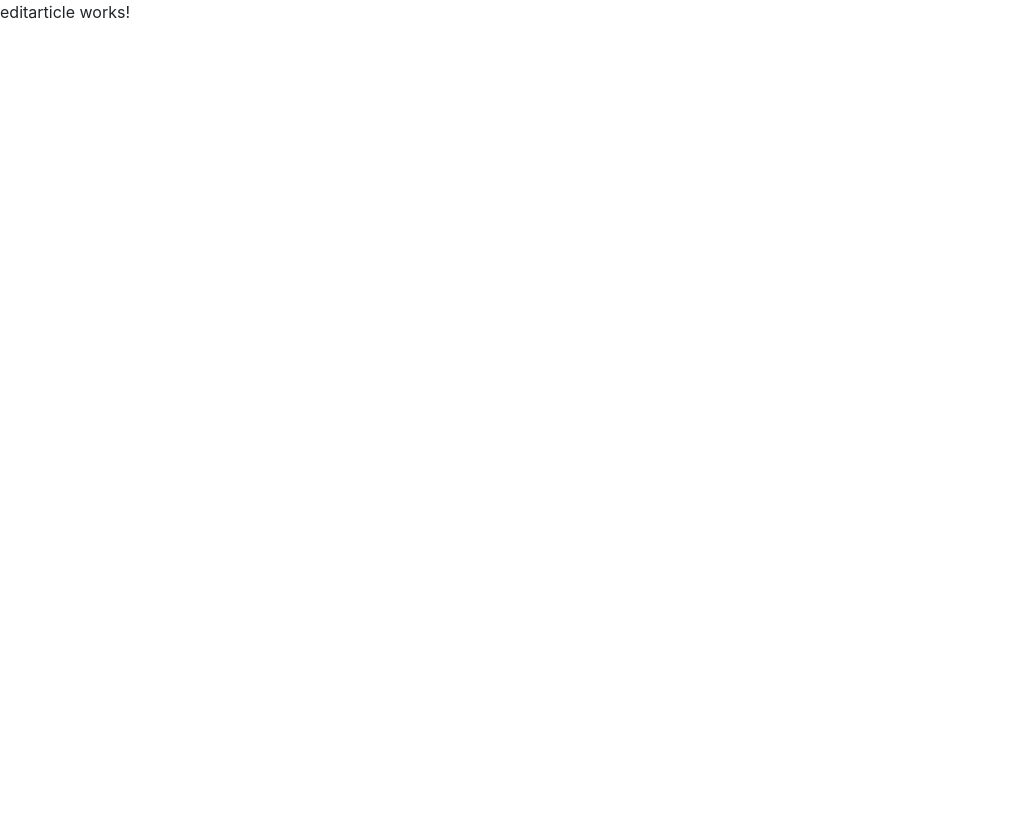
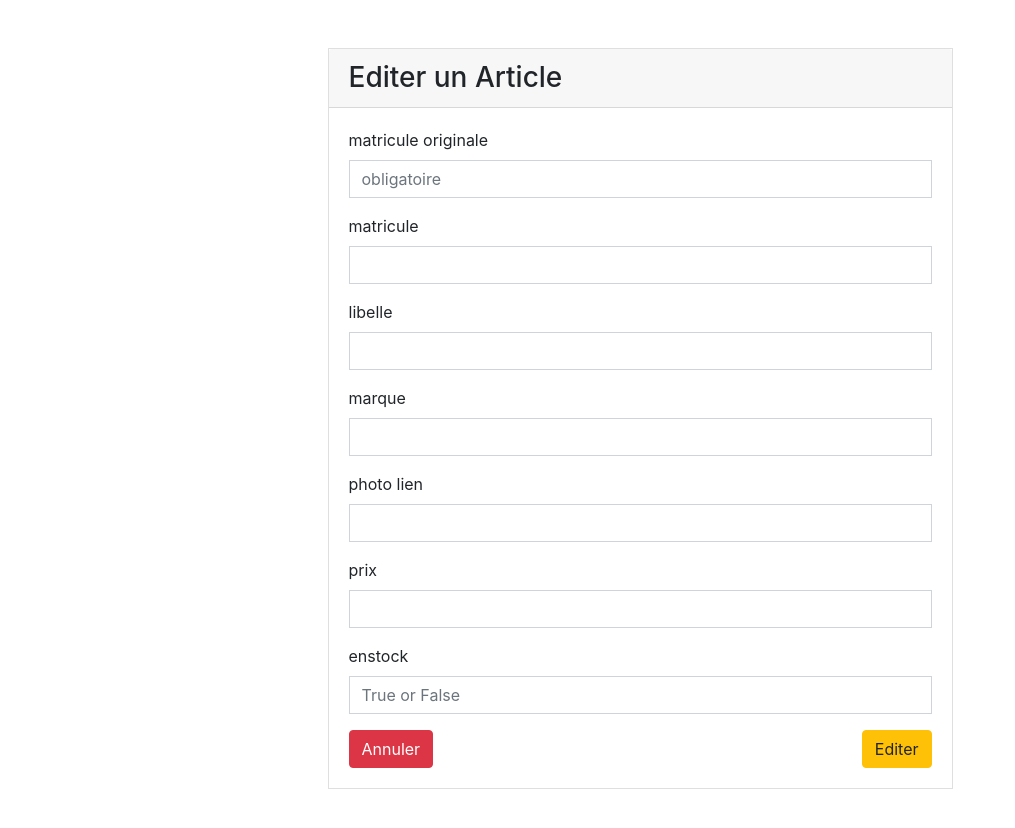
Before and after one commit to makaabi/E-commerceAngular8, an Angular app: page /editarticle in a window 1280 px wide. Shown: the top 828 px of the page, without its empty margins (0-1015 px from the left). Before the commit the page ends 800 px from the top, so only its background shows below. Built offline with nearby package versions, Linux system fonts and the light colour scheme.

Commit message:
version 1

```diff
--- a/src/app/application/editarticle/editarticle.component.ts
+++ b/src/app/application/editarticle/editarticle.component.ts
@@ -1,19 +1,85 @@
 import { Component, OnInit } from '@angular/core';
+import { Article } from '../../article';
+import {DataService} from '../../data.service';
+import {Router, ActivatedRoute} from '@angular/router';
+
 
 @Component({
   selector: 'app-editarticle',
   template: `
-    <p>
-      editarticle works!
-    </p>
+  <div class="py-5">
+  <div class="row">
+    <div class="col-md-6 mx-auto">
+      <span class="anchor" ></span>
+      <div class="card rounded-0">
+        <div class="card-header">
+          <h3 class="mb-0">Editer un Article</h3>
+        </div>
+        <div class="card-body">
+        <div class="form-group">
+              <label>matricule originale</label>
+              <input type="text" [(ngModel)]="matriculeo"  placeholder="obligatoire"  class="form-control rounded-0" >
+            </div>
+            <div class="form-group">
+              <label>matricule</label>
+              <input type="text" [(ngModel)]="matricule"    class="form-control rounded-0" >
+            </div>
+            <div class="form-group">
+              <label>libelle</label>
+              <input type="text" [(ngModel)]="libelle"  class="form-control rounded-0"  >
+            </div>
+            <div class="form-group">
+              <label>marque</label>
+              <input type="text" [(ngModel)]="marque"  class="form-control rounded-0" >
+            </div>
+            <div class="form-group">
+              <label>photo lien</label>
+              <input type="text" [(ngModel)]="photo"  class="form-control rounded-0" >
+            </div>
+            <div class="form-group">
+              <label>prix</label>
+              <input type="text" [(ngModel)]="prix"  class="form-control rounded-0" >
+            </div>
+            <div class="form-group">
+              <label>enstock</label>
+              <input type="text" [(ngModel)]="enstock"   placeholder="True or False" class="form-control rounded-0" >
+            </div>
+            <button type="button"  class="btn btn-warning float-right" (click)="editerarticle()">Editer</button>
+            <button type="button"  class="btn btn-danger " (click)="versArticlesr()" >Annuler</button>
+
+        </div>
+      </div>
+    </div>
   `,
   styles: []
 })
 export class EditarticleComponent implements OnInit {
+  matriculeo:number;
+  matricule:number;
+  libelle:String="";
+  marque:String="";
+  photo:String="";
+  prix:number;
+  enstock:boolean;
 
-  constructor() { }
+  constructor(private dataService:DataService,private router:Router) { }
 
   ngOnInit() {
   }
 
+  editerarticle()
+  {
+
+    if(this.matriculeo>=100 &&this.matriculeo<1000)
+    this.dataService.editerArticleServ(this.matriculeo,this.matricule,this.libelle,this.marque,this.photo,this.prix,this.enstock);
+    this.router.navigate(['/articles']);
+
+
+  }
+
+  versArticlesr()
+  {
+  this.router.navigate(['/articles']);
+  }
+
 }
--- a/src/app/application/rechercherarticle/rechercherarticle.component.ts
+++ b/src/app/application/rechercherarticle/rechercherarticle.component.ts
@@ -1,6 +1,7 @@
 import { Component, OnInit } from '@angular/core';
 import { Article } from '../../article';
 import {DataService} from '../../data.service';
+
 
 
 @Component({
--- a/src/app/application/unarticle/unarticle.component.ts
+++ b/src/app/application/unarticle/unarticle.component.ts
@@ -35,5 +35,9 @@ export class UnarticleComponent implements OnInit {
     this.matricule = this.activatedRoute.snapshot.params['matricule'];
     this.obj=this.dataService.getEmployeByMatriculeServ(this.matricule);
   }
+  onArticles()
+  {
+  this.router.navigate(['/articles']);
+  }
 
 }
--- a/src/app/data.service.ts
+++ b/src/app/data.service.ts
@@ -58,9 +58,9 @@ export class DataService {
 
     editerArticleServ(matriculeo:number,matricule:number,libelle:String,marque:String,photo:String,prix:number,enstock:boolean)
     {
+      console.log("yeah");
 
       let obj:Article=this.getEmployeByMatriculeServ(matriculeo);
-
 
 
       if(matricule>=100 && matricule<1000)
```
